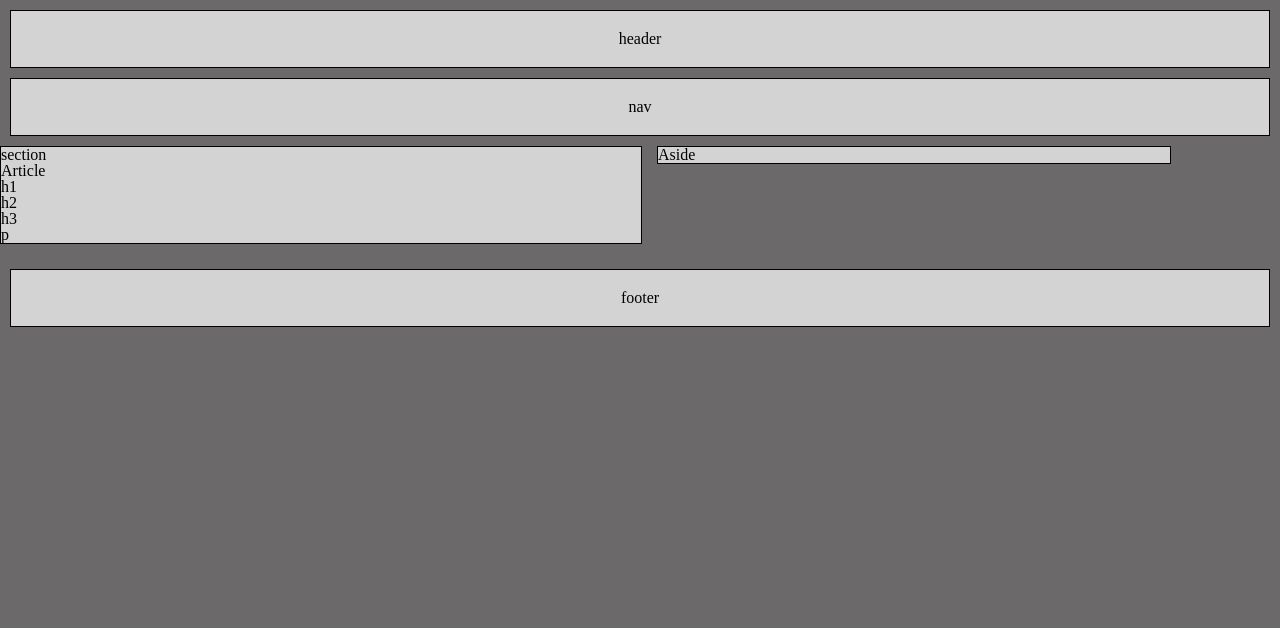
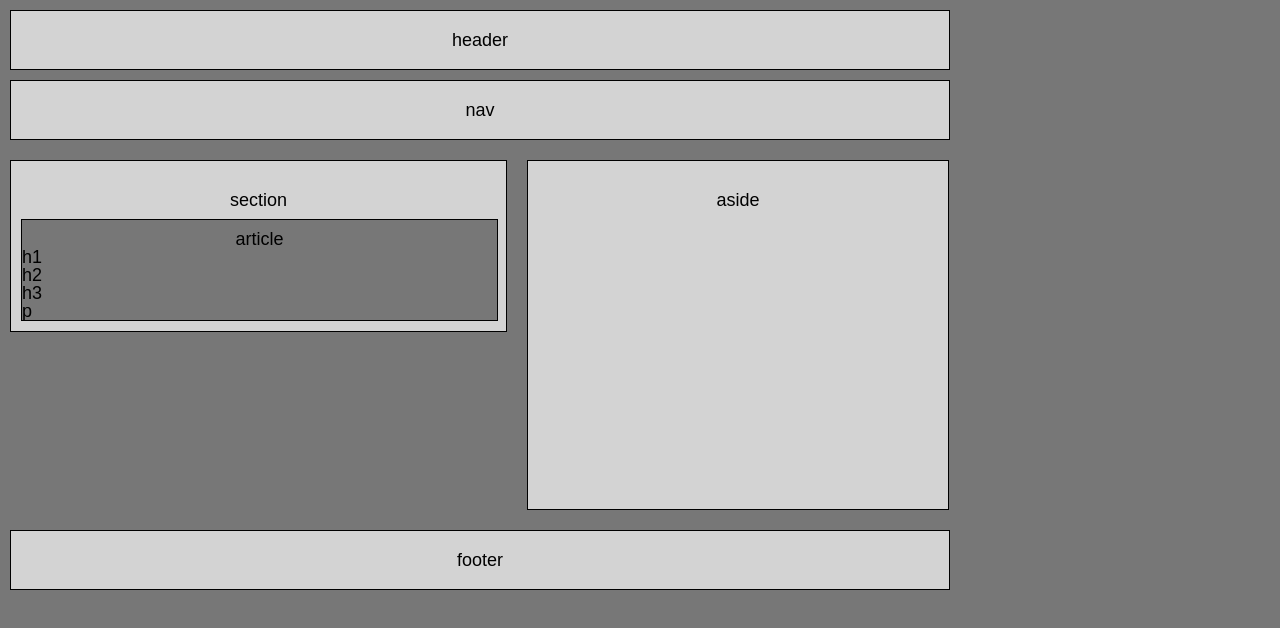
Before and after one commit to ayjaypnil/HW-Wireframe, a plain HTML site: page index.html in a window 1280 px wide. Drawn offline with Linux system fonts and the light colour scheme.

Commit message:
everything apart from headings and paragraph is complete

```diff
--- a/index.html
+++ b/index.html
@@ -11,10 +11,10 @@
 
         <nav>nav</nav>
 
-        <Section>section
+        <Section><center>section</center>
 
             <article>
-             Article
+             <center>article</center>
                 <div class= "headings">
                     <h1>h1</h1>
                     <h2>h2</h2>
@@ -27,7 +27,9 @@
             </article>
         </Section>
 
-        <Aside>Aside</Aside>
+        <Aside><center>aside</center></Aside>
+
+        <br>
 
         <div class="clearfix"></div>
 
--- a/style.css
+++ b/style.css
@@ -1,5 +1,8 @@
 body {
-    background-color: rgba(54, 51, 51, 0.733);
+    background-color: #777;
+    width: 960px;
+    font-family: 'Arial', 'Helvetica Neue', Helvetica, sans-serif;
+    font-size: 18px;
 }
 
 
@@ -26,8 +29,17 @@ section{
     border: 1px solid black;
     margin-bottom: 15px;
     float: left;
-    width: 50%;
+    width: 495px;
+    margin: 10px;
+    padding-top: 30px;
+}
 
+article{
+    width: 475px;
+    border: 1px solid black;
+    margin: 10px;
+    padding-top: 10px;
+    background: #777;
 }
 
 aside{
@@ -35,14 +47,16 @@ aside{
     border: 1px solid black;
     margin-bottom: 15px;
     display: inline-block;
-    width: 40%;
-    margin-left: 15px;
-
+    width: 420px;
+    margin: 10px;
+    padding-bottom: 300px;
+    padding-top: 30px;
 }
  .clearfix::after {
      content: "";
      clear: both;
      display: table;
+     line-height: 1px;
  }
 
 
```
